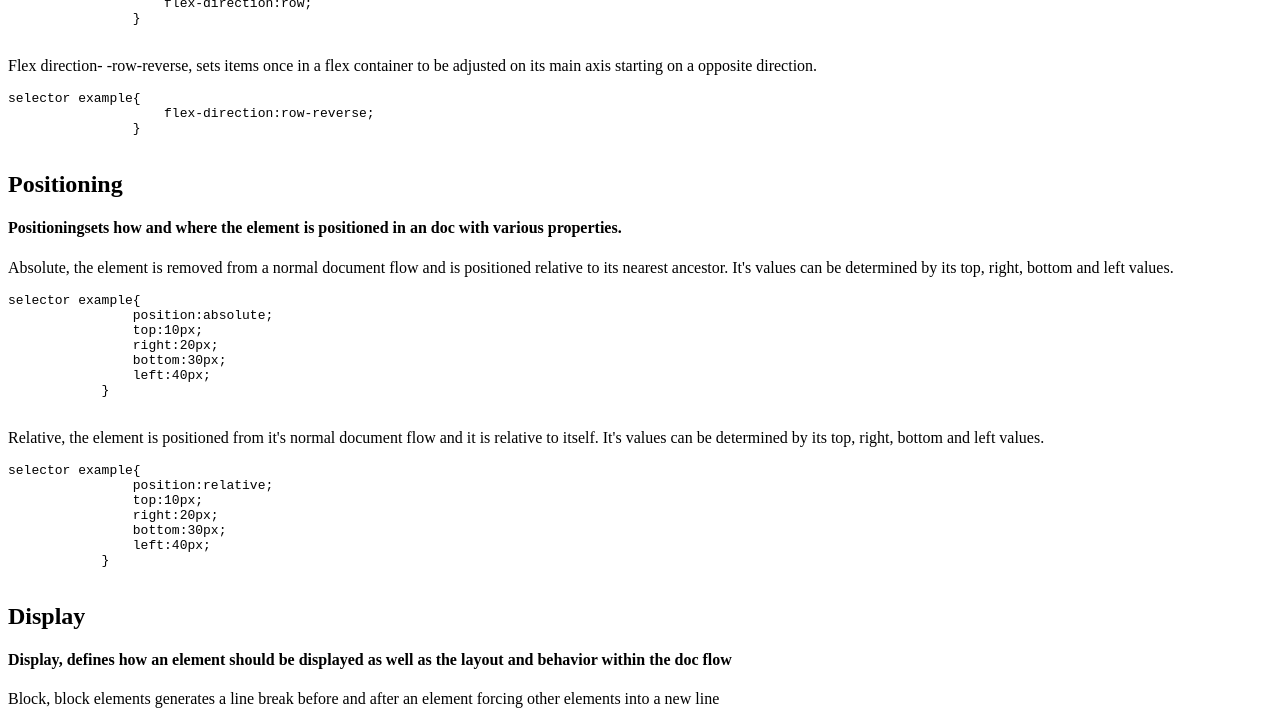
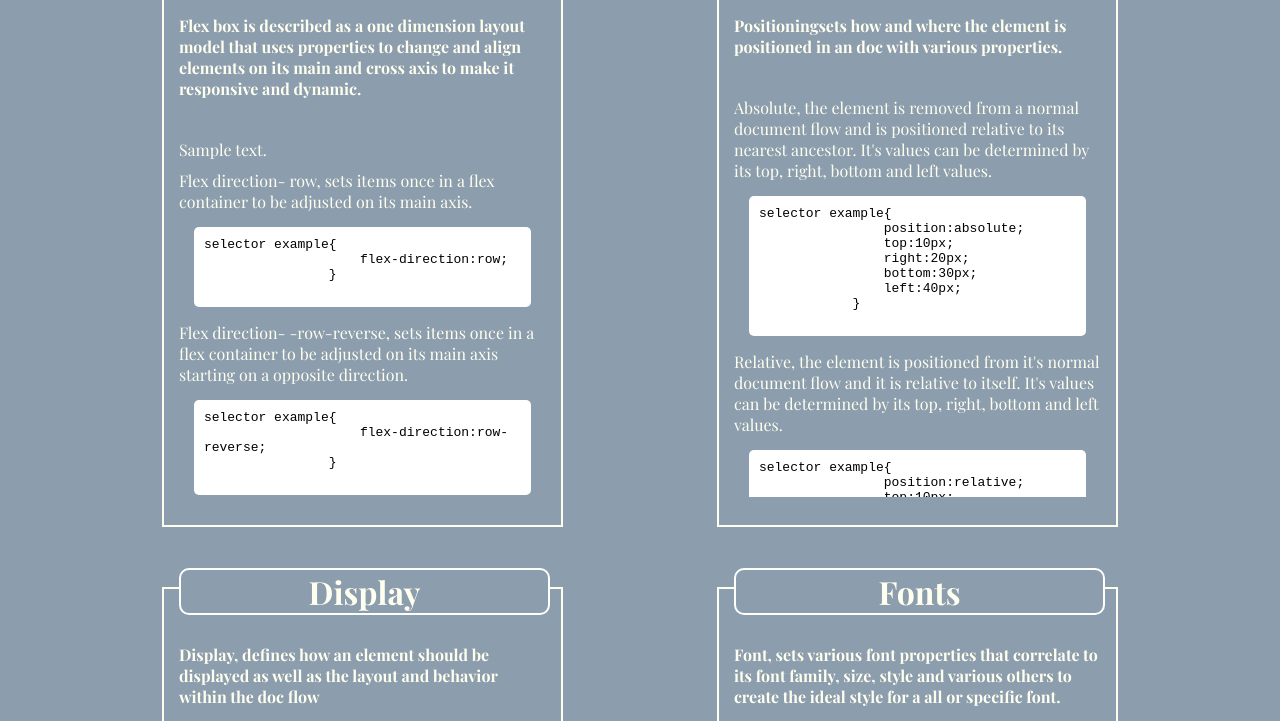
Before and after one commit to Innovative-J/CSS-Responsive-Memo, a plain HTML site: page index.html in a window 1280 px wide. Shown: the part 292-1013 px from the top of the page. Drawn offline with nearby package versions, Linux system fonts and the light colour scheme; the site is published under a folder, as on GitHub Pages, so addresses that start at the root find nothing; a web font is replaced by a local one.

Commit message:
fixed css issue on github

```diff
--- a/index.html
+++ b/index.html
@@ -5,8 +5,7 @@
     <meta charset="UTF-8">
     <meta name="viewport" content="width=device-width, initial-scale=1.0">
     <title>CSS Memo</title>
-    <link rel="stylesheet" href="/assets/reset.css">
-    <link rel="stylesheet" href="/assets/styles.css">
+    <link rel="stylesheet" href="assets/styles.css">
     <link rel="preconnect" href="https://fonts.googleapis.com">
     <link rel="preconnect" href="https://fonts.gstatic.com" crossorigin>
     <link
```
Also changed, not shown: assets/reset.css (deleted, +0 -38 lines), 1 other file.
